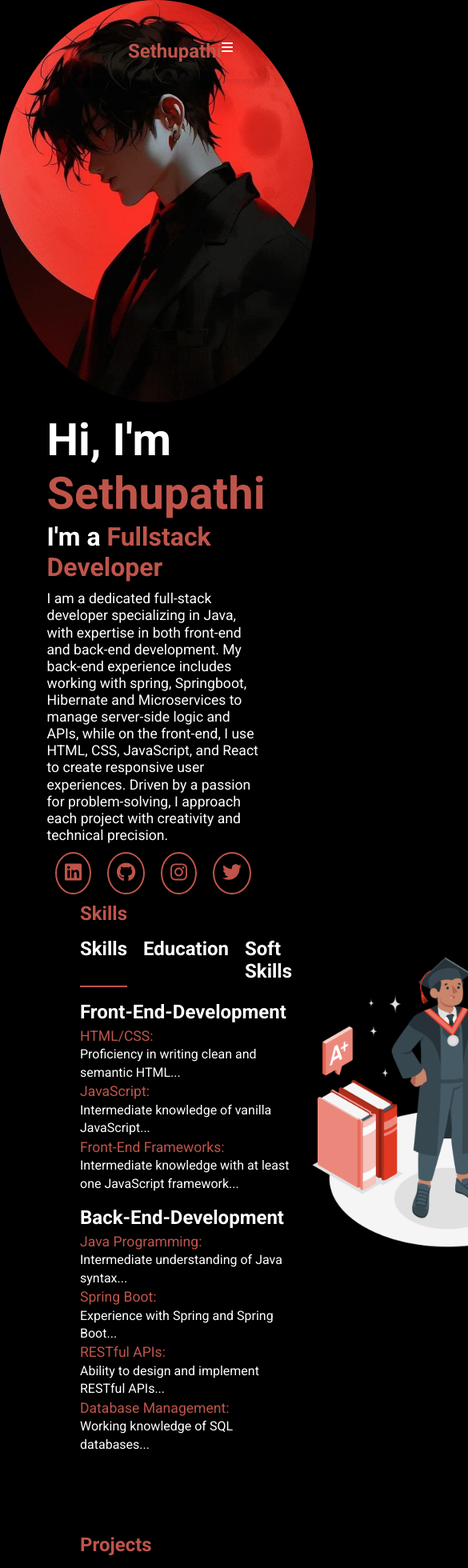
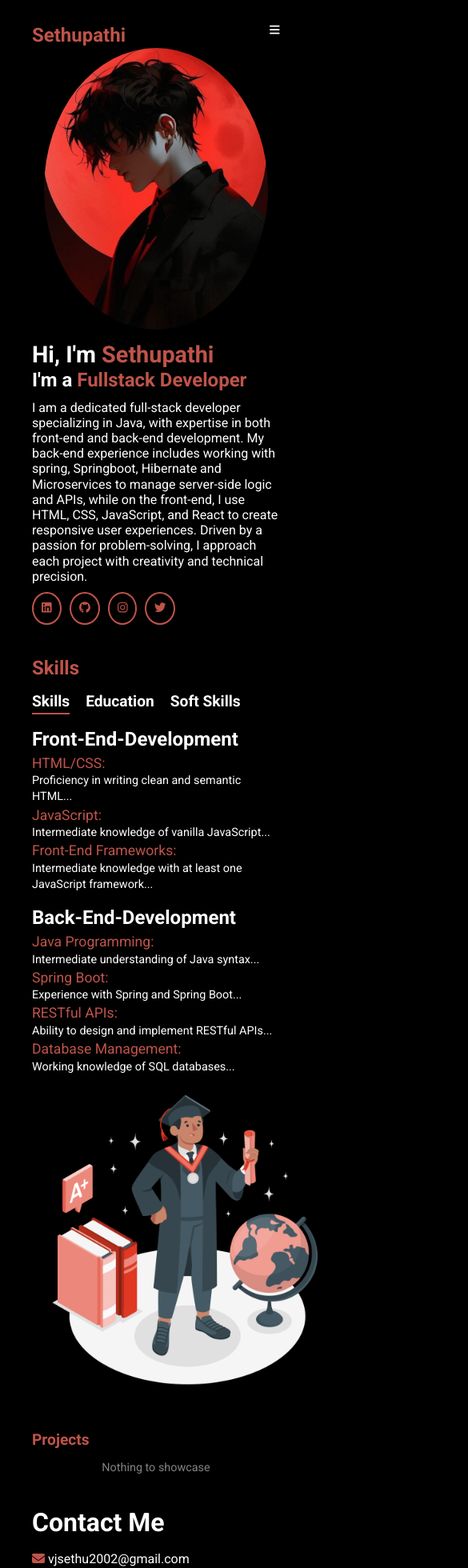
Before and after one commit to Sethupathi2002/Portfolio-react-2, a React (Vite) app: page / in a window 390 px wide. Shown: the top 1960 px of the page at 80% size, 585 px wide, since content can reach past the window. Built offline with nearby package versions, Linux system fonts and the light colour scheme.

Commit message:
Responsiveness Added

```diff
--- a/src/components/01_NavBar/NavBar.css
+++ b/src/components/01_NavBar/NavBar.css
@@ -66,7 +66,12 @@ nav {
 @media (width <=800px) {
 
     nav {
-        margin: 30px 60px;
+        margin: 30px 40px;
+        padding: 0;
+    }
+
+    nav {
+        font-size: 0.9rem;
     }
 
     .navbar-baricon-bar {
@@ -82,9 +87,13 @@ nav {
         position: absolute;
         right: 50%;
         flex-direction: column;
-        background: transparent;
-        padding: 0 10px;
+        background-color: rgba(0, 0, 0, 0.3);
+        padding: 8px 15px;
         z-index: 1;
+    }
+
+    .navbar-links-list li a:hover {
+        color: white;
     }
 }
 
--- a/src/components/02_About/About.css
+++ b/src/components/02_About/About.css
@@ -60,7 +60,10 @@ main {
 
 @media (max-width: 800px) {
     main {
-        margin: 0 60px;
+        margin: 0 40px;
+        margin-top: 60px;
+        margin-bottom: 30px;
+        font-size: 0.9rem;
     }
 
     main {
@@ -68,4 +71,27 @@ main {
         gap: 10px;
     }
 
+    .main-image-div img {
+        width: 280px;
+        height: auto;
+    }
+
+    .main-content-name {
+        font-size: 1.8rem;
+    }
+
+    .main-content-skill {
+        font-size: 1.5rem;
+    }
+
+    .main-content-div p {
+        font-size: 1rem;
+    }
+
+    .main-content-icons a {
+        font-size: 0.9rem;
+        margin-left: -10px;
+    }
+
+
 }
--- a/src/components/03_Skills/Skills.css
+++ b/src/components/03_Skills/Skills.css
@@ -6,6 +6,10 @@
 .skills-heading h1 {
     color: var(--font-color-red);
     margin-bottom: 15px;
+}
+
+.skills-content-section h2 {
+    cursor: pointer;
 }
 
 .skills-content-skills {
@@ -87,3 +91,29 @@
     flex-direction: column;
     gap: 15px;
 }
+
+
+/*  Media query for mobile */
+
+@media(max-width:800px) {
+
+    .skills-container {
+        margin: 0 40px;
+        font-size: 0.9rem;
+        margin-bottom: 40px;
+    }
+
+    .skills-heading h1 {
+        font-size: 1.5rem;
+    }
+
+    .skills-content-skills h2 {
+        font-size: 1.2rem;
+    }
+
+    .skills-content-two-section {
+        display: flex;
+        flex-direction: column;
+    }
+
+}
--- a/src/components/04_Projects/Projects.css
+++ b/src/components/04_Projects/Projects.css
@@ -10,5 +10,19 @@
 
 .project-content p {
     color: gray;
+}
 
+@media (max-width: 800px) {
+    .projects-container {
+        margin: 0 40px;
+        margin-bottom: 40px;
+    }
+
+    .projects-container h2 {
+        font-size: 1.2rem;
+    }
+
+    .project-content p {
+        font-size: 0.9rem;
+    }
 }
--- a/src/components/05_Contact/Contact.css
+++ b/src/components/05_Contact/Contact.css
@@ -125,3 +125,29 @@
     background-color: #bc3c31;
     transition: 0.3s ease-in-out;
 }
+
+@media (max-width: 800px) {
+
+    .contact-container {
+        margin: 0 40px;
+        align-items: start;
+    }
+
+    .contact-container {
+        display: flex;
+        flex-direction: column;
+    }
+
+    .contact-content-icons a {
+        font-size: 1.2rem;
+    }
+
+    .contact-form {
+        width: 400px;
+    }
+
+    .contact-left-side h1 {
+        font-size: 2rem;
+    }
+
+}
```
